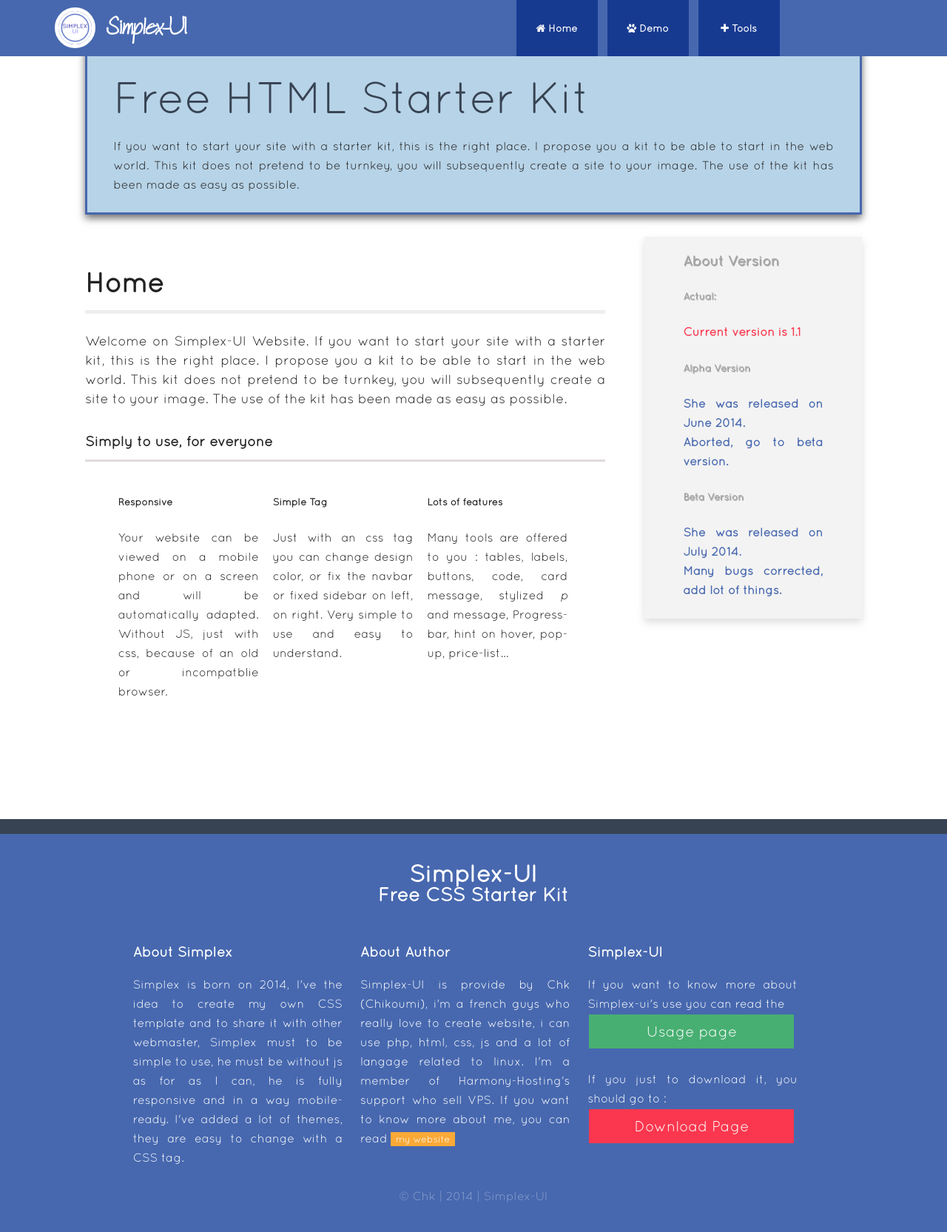
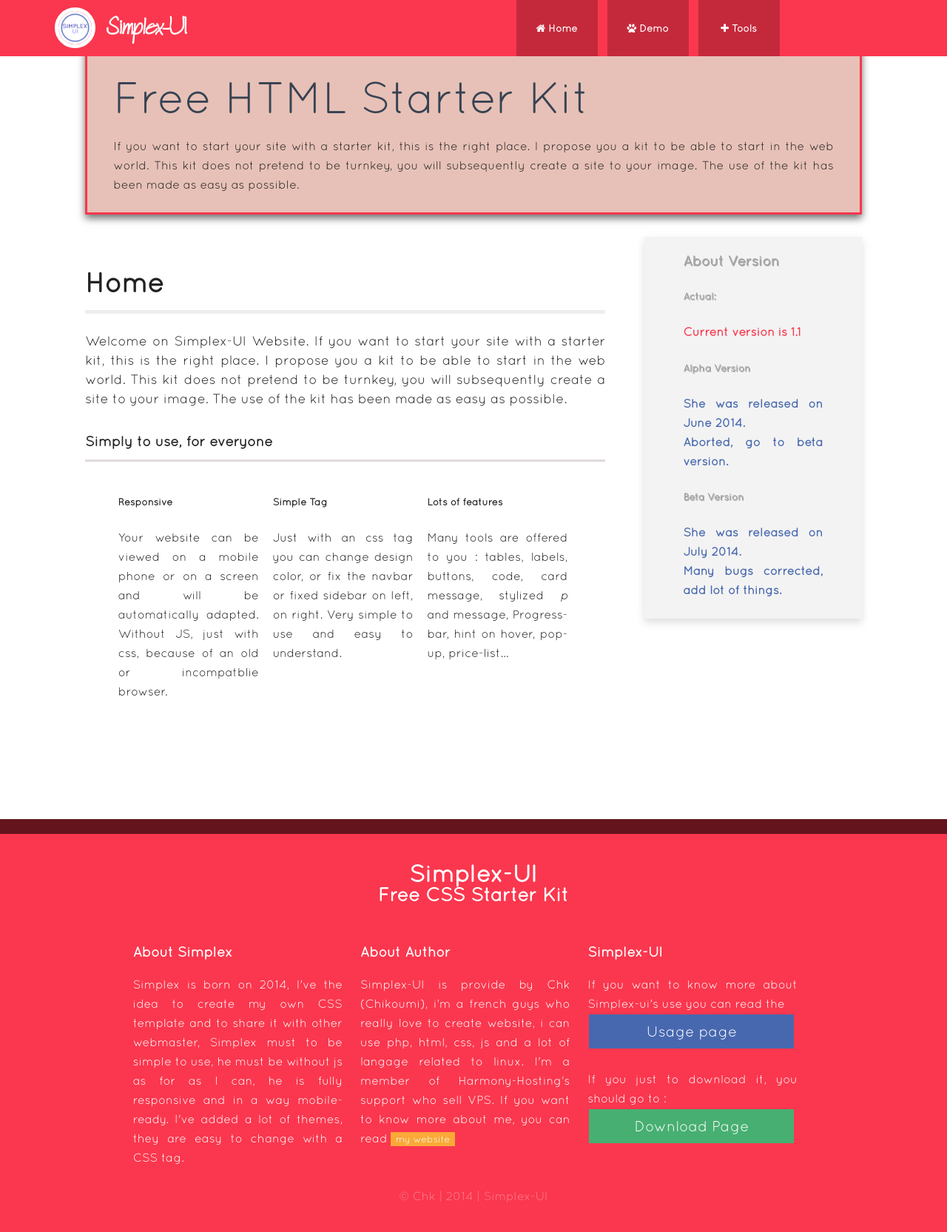
Before and after one commit to Chikoumi/Simplex-UI, a PHP site: page /index.php in a window 1280 px wide. Shown: the whole page at 74% size. Run offline with PHP 8.4, Linux system fonts and the light colour scheme.

Commit message:
Version 1.1

```diff
--- a/website/include/footer.php
+++ b/website/include/footer.php
@@ -22,9 +22,9 @@
                     <div class="col-3">
                         <h3>Simplex-UI</h3>
                             If you want to know more about Simplex-ui's use you can read the <br>
-                            <a class="button button-green button-big button-block" href="/use">Usage page</a>
+                            <a class="button button-blue button-big button-block" href="/use">Usage page</a>
                             <br>If you just to download it, you should go to : <br>
-                            <a class="button button-red button-big button-block" href="/download">Download Page</a>
+                            <a class="button button-green button-big button-block" href="/download">Download Page</a>
                     </div>
                 </div>
                 <p class="copy">&copy; <a target="_blank" href="http://chikoumi.com">Chk</a> | 2014 | Simplex-UI</p>
--- a/website/include/header.php
+++ b/website/include/header.php
@@ -17,7 +17,7 @@
 <?php if ($titre == "How to use") { echo '<link rel="stylesheet" type="text/css" href="demo-files/demo.css"><link rel="stylesheet" type="text/css" href="demo-files/prism.css">';} ?>
 
     </head>
-    <body class="blue"> <!-- Just apply color to body wich modify footer & navbar color : default, red, yellow, blue, green && -->
+    <body class="red"> <!-- Just apply color to body wich modify footer & navbar color : default, red, yellow, blue, green && -->
 
 <!-- Page -->
     <div class="page *top-nav"> <!-- remove * before top-bar to enable fixed navbar on top -->
```
